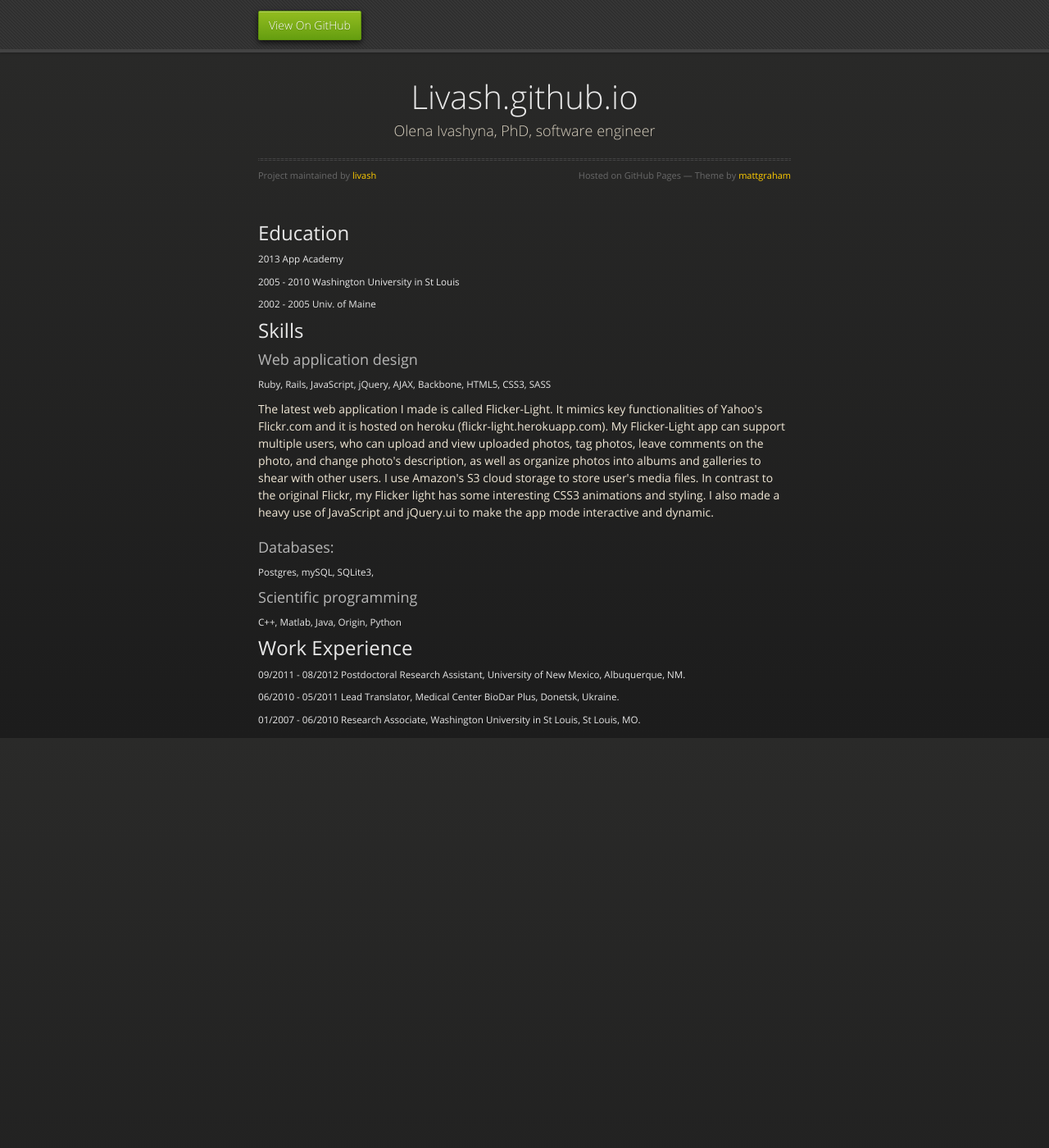
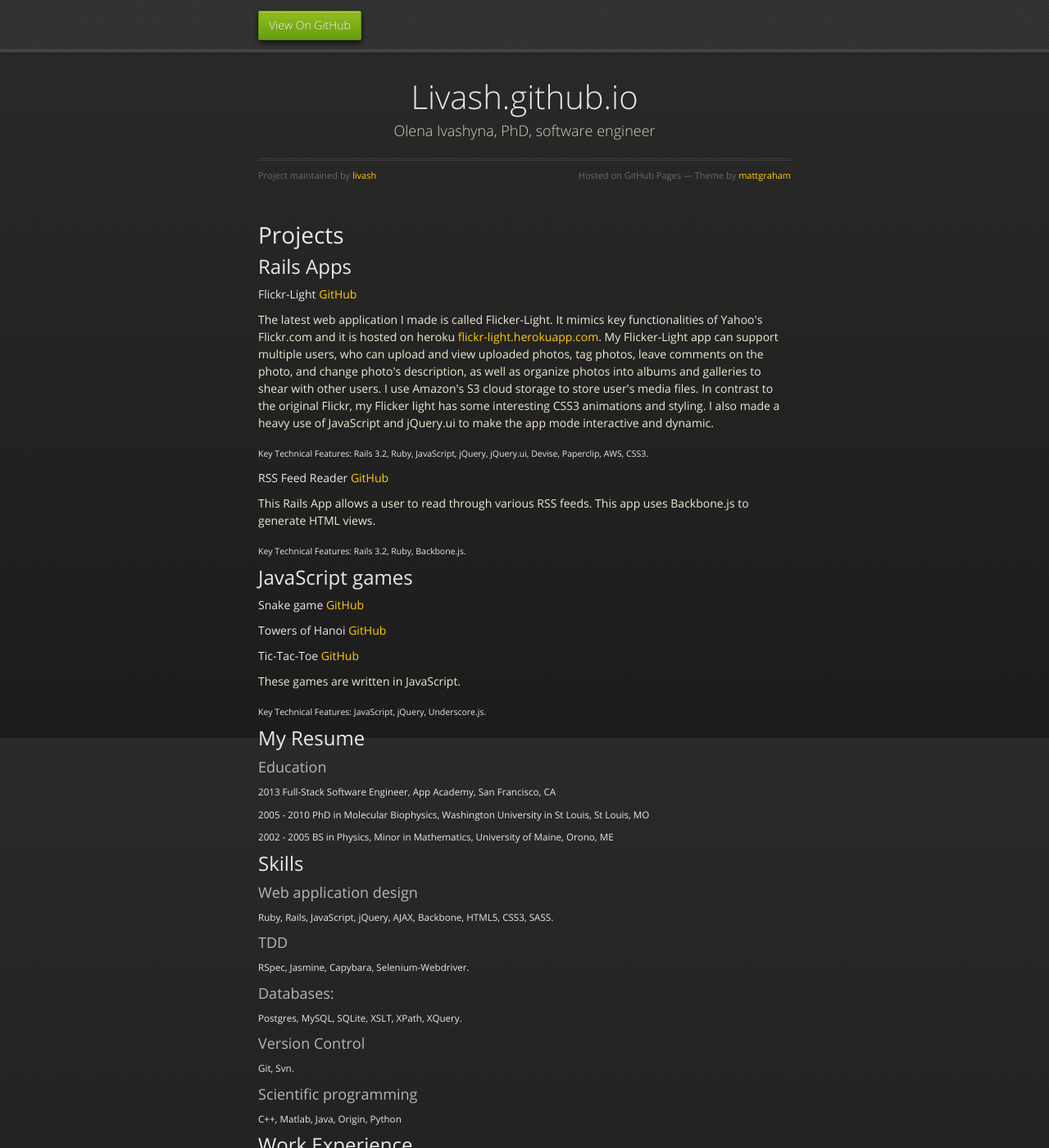
Before and after one commit to livash/livash.github.io, a Jekyll site: the page index.html, which Jekyll copies as it is, in a window 1280 px wide and 1400 px high. Shown: the whole window at 82% size. Built offline with Jekyll 4.4.1, drawn with Linux system fonts in a browser that asks for light colours; nearby versions of some CDN libraries.

Commit message:
Replace master branch with page content via GitHub

```diff
--- a/index.html
+++ b/index.html
@@ -35,17 +35,64 @@
           <span class="credits right">Hosted on GitHub Pages &mdash; Theme by <a href="https://twitter.com/michigangraham">mattgraham</a></span>
         </div>
 
-        <h2>
-<a name="education" class="anchor" href="#education"><span class="octicon octicon-link"></span></a>Education</h2>
+        <h1>
+<a name="projects" class="anchor" href="#projects"><span class="octicon octicon-link"></span></a>Projects</h1>
+
+<h2>
+<a name="rails-apps" class="anchor" href="#rails-apps"><span class="octicon octicon-link"></span></a>Rails Apps</h2>
+
+<h4>
+<a name="flickr-light-github" class="anchor" href="#flickr-light-github"><span class="octicon octicon-link"></span></a>Flickr-Light <a href="https://github.com/livash/Flicker">GitHub</a>
+</h4>
+
+<p>The latest web application I made is called Flicker-Light. It mimics key functionalities of Yahoo's Flickr.com and it is hosted on heroku <a href="flickr-light.herokuapp.com">flickr-light.herokuapp.com</a>. My Flicker-Light app can support multiple users, who can upload and view uploaded photos, tag photos, leave comments on the photo, and change photo's description, as well as organize photos into albums and galleries to shear with other users. I use Amazon's S3 cloud storage to store user's media files. In contrast to the original Flickr, my Flicker light has some interesting CSS3 animations and styling. I also made a heavy use of JavaScript and jQuery.ui to make  the app mode interactive and dynamic.</p>
+
+<h6>
+<a name="key-technical-features-rails-32-ruby-javascript-jquery-jqueryui-devise-paperclip-aws-css3" class="anchor" href="#key-technical-features-rails-32-ruby-javascript-jquery-jqueryui-devise-paperclip-aws-css3"><span class="octicon octicon-link"></span></a>Key Technical Features: Rails 3.2, Ruby, JavaScript, jQuery, jQuery.ui, Devise, Paperclip, AWS, CSS3.</h6>
+
+<h4>
+<a name="rss-feed-reader-github" class="anchor" href="#rss-feed-reader-github"><span class="octicon octicon-link"></span></a>RSS Feed Reader <a href="https://github.com/livash/RSS-Feed-App">GitHub</a>
+</h4>
+
+<p>This Rails App allows a user to read through various RSS feeds. This app uses Backbone.js to generate HTML views.</p>
+
+<h6>
+<a name="key-technical-features-rails-32-ruby-backbonejs" class="anchor" href="#key-technical-features-rails-32-ruby-backbonejs"><span class="octicon octicon-link"></span></a>Key Technical Features: Rails 3.2, Ruby, Backbone.js.</h6>
+
+<h2>
+<a name="javascript-games" class="anchor" href="#javascript-games"><span class="octicon octicon-link"></span></a>JavaScript games</h2>
+
+<h4>
+<a name="snake-game-github" class="anchor" href="#snake-game-github"><span class="octicon octicon-link"></span></a>Snake game <a href="https://github.com/livash/Snake">GitHub</a>
+</h4>
+
+<h4>
+<a name="towers-of-hanoi-github" class="anchor" href="#towers-of-hanoi-github"><span class="octicon octicon-link"></span></a>Towers of Hanoi <a href="https://github.com/livash/">GitHub</a>
+</h4>
+
+<h4>
+<a name="tic-tac-toe-github" class="anchor" href="#tic-tac-toe-github"><span class="octicon octicon-link"></span></a>Tic-Tac-Toe <a href="https://github.com/livash/">GitHub</a>
+</h4>
+
+<p>These games are written in JavaScript.</p>
+
+<h6>
+<a name="key-technical-features-javascript-jquery-underscorejs" class="anchor" href="#key-technical-features-javascript-jquery-underscorejs"><span class="octicon octicon-link"></span></a>Key Technical Features: JavaScript, jQuery, Underscore.js.</h6>
+
+<h2>
+<a name="my-resume" class="anchor" href="#my-resume"><span class="octicon octicon-link"></span></a>My Resume</h2>
+
+<h3>
+<a name="education" class="anchor" href="#education"><span class="octicon octicon-link"></span></a>Education</h3>
 
 <h5>
-<a name="2013--------app-academy" class="anchor" href="#2013--------app-academy"><span class="octicon octicon-link"></span></a>2013        App Academy</h5>
+<a name="2013--------full-stack-software-engineer-app-academy-san-francisco-ca" class="anchor" href="#2013--------full-stack-software-engineer-app-academy-san-francisco-ca"><span class="octicon octicon-link"></span></a>2013        Full-Stack Software Engineer, App Academy, San Francisco, CA</h5>
 
 <h5>
-<a name="2005---2010-washington-university-in-st-louis" class="anchor" href="#2005---2010-washington-university-in-st-louis"><span class="octicon octicon-link"></span></a>2005 - 2010 Washington University in St Louis</h5>
+<a name="2005---2010-phd-in-molecular-biophysics-washington-university-in-st-louis-st-louis-mo" class="anchor" href="#2005---2010-phd-in-molecular-biophysics-washington-university-in-st-louis-st-louis-mo"><span class="octicon octicon-link"></span></a>2005 - 2010 PhD in Molecular Biophysics, Washington University in St Louis, St Louis, MO</h5>
 
 <h5>
-<a name="2002---2005-univ-of-maine" class="anchor" href="#2002---2005-univ-of-maine"><span class="octicon octicon-link"></span></a>2002 - 2005 Univ. of Maine</h5>
+<a name="2002---2005-bs-in-physics-minor-in-mathematics-university-of-maine-orono-me" class="anchor" href="#2002---2005-bs-in-physics-minor-in-mathematics-university-of-maine-orono-me"><span class="octicon octicon-link"></span></a>2002 - 2005 BS in Physics, Minor in Mathematics, University of Maine, Orono, ME</h5>
 
 <h2>
 <a name="skills" class="anchor" href="#skills"><span class="octicon octicon-link"></span></a>Skills</h2>
@@ -54,15 +101,25 @@
 <a name="web-application-design" class="anchor" href="#web-application-design"><span class="octicon octicon-link"></span></a>Web application design</h3>
 
 <h5>
-<a name="ruby-rails-javascript-jquery-ajax-backbone-html5-css3-sass" class="anchor" href="#ruby-rails-javascript-jquery-ajax-backbone-html5-css3-sass"><span class="octicon octicon-link"></span></a>Ruby, Rails, JavaScript, jQuery, AJAX, Backbone, HTML5, CSS3, SASS</h5>
+<a name="ruby-rails-javascript-jquery-ajax-backbone-html5-css3-sass" class="anchor" href="#ruby-rails-javascript-jquery-ajax-backbone-html5-css3-sass"><span class="octicon octicon-link"></span></a>Ruby, Rails, JavaScript, jQuery, AJAX, Backbone, HTML5, CSS3, SASS.</h5>
 
-<p>The latest web application I made is called Flicker-Light. It mimics key functionalities of Yahoo's Flickr.com and it is hosted on heroku (flickr-light.herokuapp.com). My Flicker-Light app can support multiple users, who can upload and view uploaded photos, tag photos, leave comments on the photo, and change photo's description, as well as organize photos into albums and galleries to shear with other users. I use Amazon's S3 cloud storage to store user's media files. In contrast to the original Flickr, my Flicker light has some interesting CSS3 animations and styling. I also made a heavy use of JavaScript and jQuery.ui to make  the app mode interactive and dynamic.</p>
+<h3>
+<a name="tdd" class="anchor" href="#tdd"><span class="octicon octicon-link"></span></a>TDD</h3>
+
+<h5>
+<a name="rspec-jasmine-capybara-selenium-webdriver" class="anchor" href="#rspec-jasmine-capybara-selenium-webdriver"><span class="octicon octicon-link"></span></a>RSpec, Jasmine, Capybara, Selenium-Webdriver.</h5>
 
 <h3>
 <a name="databases" class="anchor" href="#databases"><span class="octicon octicon-link"></span></a>Databases:</h3>
 
 <h5>
-<a name="postgres-mysql-sqlite3" class="anchor" href="#postgres-mysql-sqlite3"><span class="octicon octicon-link"></span></a>Postgres, mySQL, SQLite3,</h5>
+<a name="postgres-mysql-sqlite-xslt-xpath-xquery" class="anchor" href="#postgres-mysql-sqlite-xslt-xpath-xquery"><span class="octicon octicon-link"></span></a>Postgres, MySQL, SQLite, XSLT, XPath, XQuery.</h5>
+
+<h3>
+<a name="version-control" class="anchor" href="#version-control"><span class="octicon octicon-link"></span></a>Version Control</h3>
+
+<h5>
+<a name="git-svn" class="anchor" href="#git-svn"><span class="octicon octicon-link"></span></a>Git, Svn.</h5>
 
 <h3>
 <a name="scientific-programming" class="anchor" href="#scientific-programming"><span class="octicon octicon-link"></span></a>Scientific programming</h3>
```
Also changed, not shown: params.json (+1 -1 lines).
